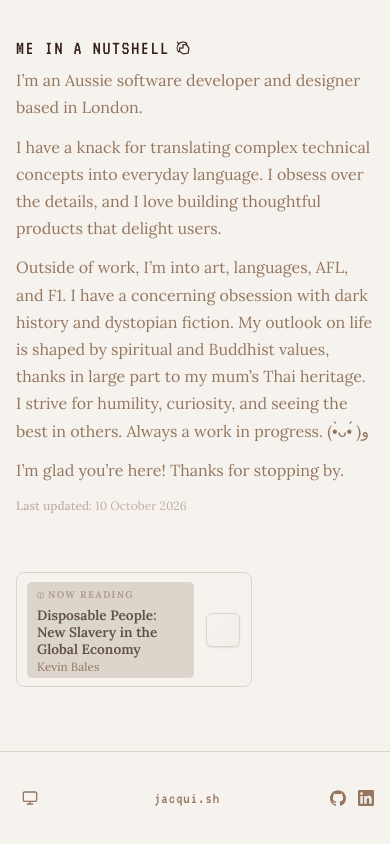
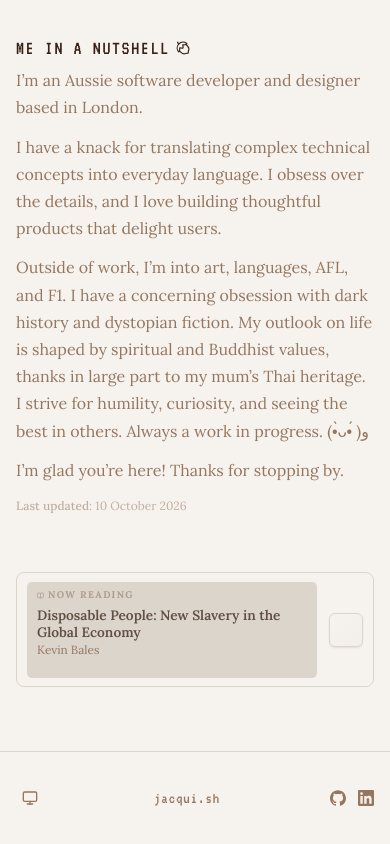
Before and after one commit to shadforth/jacqui.sh, a Next.js app: page / in a window 390 px wide. Shown: the part 547-1391 px from the top of the page. Built offline with nearby package versions, Linux system fonts and the light colour scheme; no server answers.

Commit message:
Make iPod and Kindle cards fill the width on small screens
Co-Authored-By: Claude Sonnet 5.5 <noreply@anthropic.com>
Claude-Session: https://claude.ai/code/session_019WGggquWGXSnm1WePKFNd6

```diff
--- a/app/globals.css
+++ b/app/globals.css
@@ -525,6 +525,20 @@ a.header-brand:hover {
 
 .media-subtitle {
   font-size: 0.74rem;
+}
+
+/* Fill the row on small screens */
+@media (max-width: 39.999rem) {
+  .media-card {
+    width: 100%;
+  }
+
+  .media-card .ipod-screen,
+  .media-card .kindle-screen {
+    flex: 1;
+    width: auto;
+    min-width: 0;
+  }
 }
 
 /* iPod specific styles */
--- a/components/KindleCard.tsx
+++ b/components/KindleCard.tsx
@@ -43,7 +43,7 @@ export const KindleCard = ({ reading }: { reading: ReadingData }) => {
               alt={reading.title}
               fill
               style={{ objectFit: 'cover', objectPosition: 'left center' }}
-              sizes="140px"
+              sizes="(max-width: 40rem) 100vw, 167px"
               quality={75}
             />
           </div>
```
